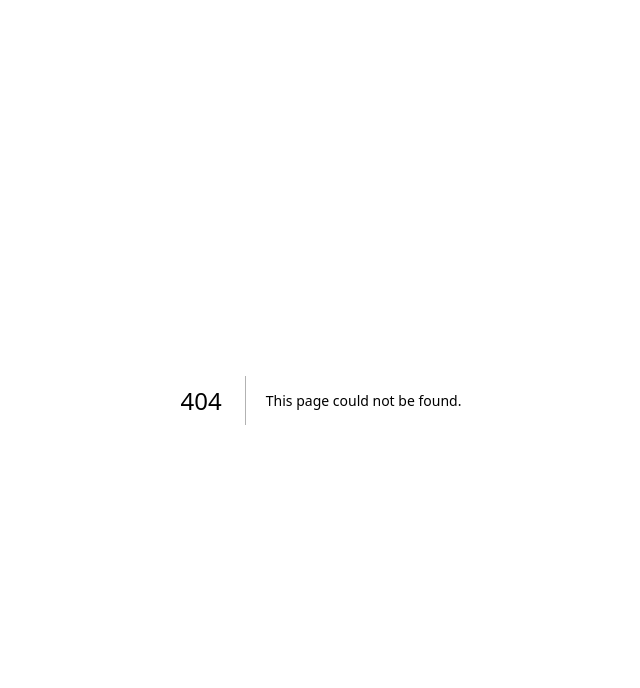
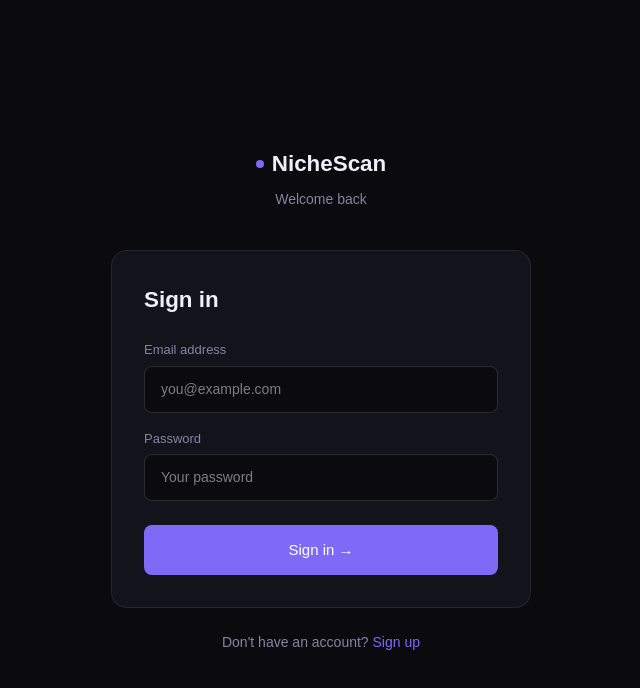
Before and after one commit to n1s4n4/nichescan, a Next.js app: page /login in a window 1280 px wide. Before the commit this address had no page. Shown: the top 688 px of the page, without its empty margins (319-959 px from the left). Built offline with nearby package versions, Linux system fonts and the light colour scheme.

Commit message:
add login page

```diff
--- /dev/null
+++ b/app/login/page.tsx
@@ -0,0 +1,75 @@
+/* eslint-disable */
+"use client";
+import { useState } from "react";
+import Link from "next/link";
+import { createClient } from "@supabase/supabase-js";
+
+const supabase = createClient(
+  "https://nibcrmvirgzrwfsospkh.supabase.co",
+  "eyJhbGciOiJIUzI1NiIsInR5cCI6IkpXVCJ9.eyJpc3MiOiJzdXBhYmFzZSIsInJlZiI6Im5pYmNybXZpcmd6cndmc29zcGtoIiwicm9sZSI6ImFub24iLCJpYXQiOjE3NzQ4NTUzMTEsImV4cCI6MjA5MDQzMTMxMX0.I2eDv6dqPMCeEGvGsjDAm5g-UJUy9Up2Wm_RUUmxdgw"
+);
+
+export default function Login() {
+  const [email, setEmail] = useState("");
+  const [password, setPassword] = useState("");
+  const [loading, setLoading] = useState(false);
+  const [message, setMessage] = useState("");
+
+  const handleLogin = async () => {
+    setLoading(true);
+    setMessage("");
+    const { error } = await supabase.auth.signInWithPassword({ email, password });
+    if (error) {
+      setMessage(error.message);
+    } else {
+      window.location.href = "/dashboard";
+    }
+    setLoading(false);
+  };
+
+  return (
+    <main style={{
+      background: "#0a0a0f", minHeight: "100vh", color: "#f0eff8",
+      fontFamily: "'DM Sans', sans-serif", display: "flex",
+      alignItems: "center", justifyContent: "center", padding: "2rem",
+    }}>
+      <div style={{ width: "100%", maxWidth: 420 }}>
+        <div style={{ textAlign: "center", marginBottom: "2.5rem" }}>
+          <Link href="/" style={{ textDecoration: "none", color: "#f0eff8" }}>
+            <div style={{ fontFamily: "Syne, sans-serif", fontWeight: 800, fontSize: "1.4rem", display: "inline-flex", alignItems: "center", gap: 8 }}>
+              <span style={{ width: 8, height: 8, borderRadius: "50%", background: "#7f6af7", display: "inline-block" }} />
+              NicheScan
+            </div>
+          </Link>
+          <p style={{ color: "#8884a0", fontSize: 14, marginTop: ".5rem" }}>Welcome back</p>
+        </div>
+        <div style={{ background: "#13131c", border: "1px solid #ffffff14", borderRadius: 16, padding: "2rem" }}>
+          <h2 style={{ fontFamily: "Syne, sans-serif", fontWeight: 800, fontSize: "1.4rem", marginBottom: "1.5rem" }}>Sign in</h2>
+          {message && (
+            <div style={{ background: "rgba(239,68,68,0.1)", border: "1px solid rgba(239,68,68,0.3)", borderRadius: 8, padding: ".75rem 1rem", marginBottom: "1rem", fontSize: 13, color: "#f87171" }}>
+              {message}
+            </div>
+          )}
+          <div style={{ marginBottom: "1rem" }}>
+            <label style={{ fontSize: 13, color: "#8884a0", display: "block", marginBottom: 6 }}>Email address</label>
+            <input type="email" value={email} onChange={(e) => setEmail(e.target.value)} placeholder="you@example.com"
+              style={{ width: "100%", background: "#0a0a0f", border: "1px solid #ffffff22", borderRadius: 8, padding: ".75rem 1rem", color: "#f0eff8", fontSize: 14, outline: "none", boxSizing: "border-box" }} />
+          </div>
+          <div style={{ marginBottom: "1.5rem" }}>
+            <label style={{ fontSize: 13, color: "#8884a0", display: "block", marginBottom: 6 }}>Password</label>
+            <input type="password" value={password} onChange={(e) => setPassword(e.target.value)} placeholder="Your password"
+              style={{ width: "100%", background: "#0a0a0f", border: "1px solid #ffffff22", borderRadius: 8, padding: ".75rem 1rem", color: "#f0eff8", fontSize: 14, outline: "none", boxSizing: "border-box" }} />
+          </div>
+          <button onClick={handleLogin} disabled={loading}
+            style={{ width: "100%", background: loading ? "#4a4580" : "#7f6af7", color: "#fff", border: "none", borderRadius: 8, padding: ".85rem", fontSize: 15, fontWeight: 500, cursor: loading ? "not-allowed" : "pointer", fontFamily: "'DM Sans', sans-serif" }}>
+            {loading ? "Signing in..." : "Sign in →"}
+          </button>
+        </div>
+        <p style={{ textAlign: "center", fontSize: 14, color: "#8884a0", marginTop: "1.5rem" }}>
+          Don't have an account?{" "}
+          <Link href="/signup" style={{ color: "#7f6af7", textDecoration: "none" }}>Sign up</Link>
+        </p>
+      </div>
+    </main>
+  );
+}
```
